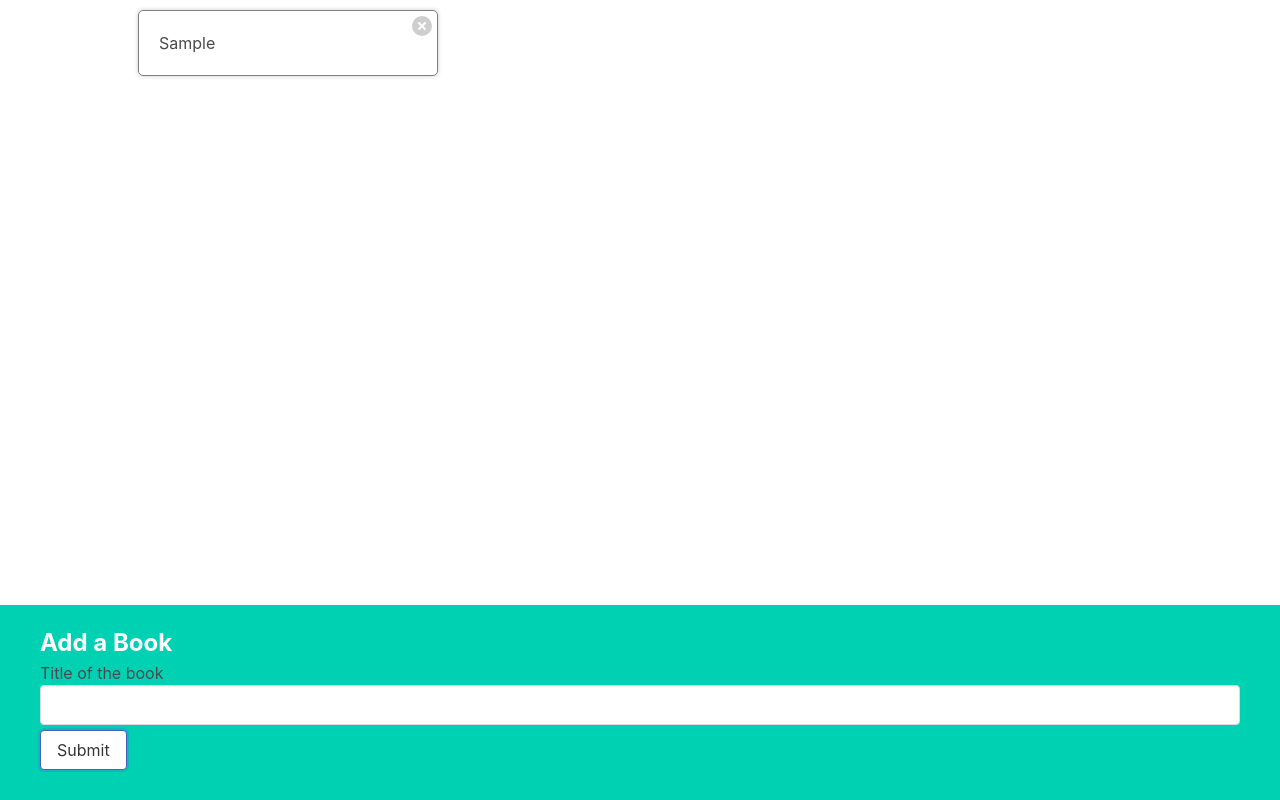
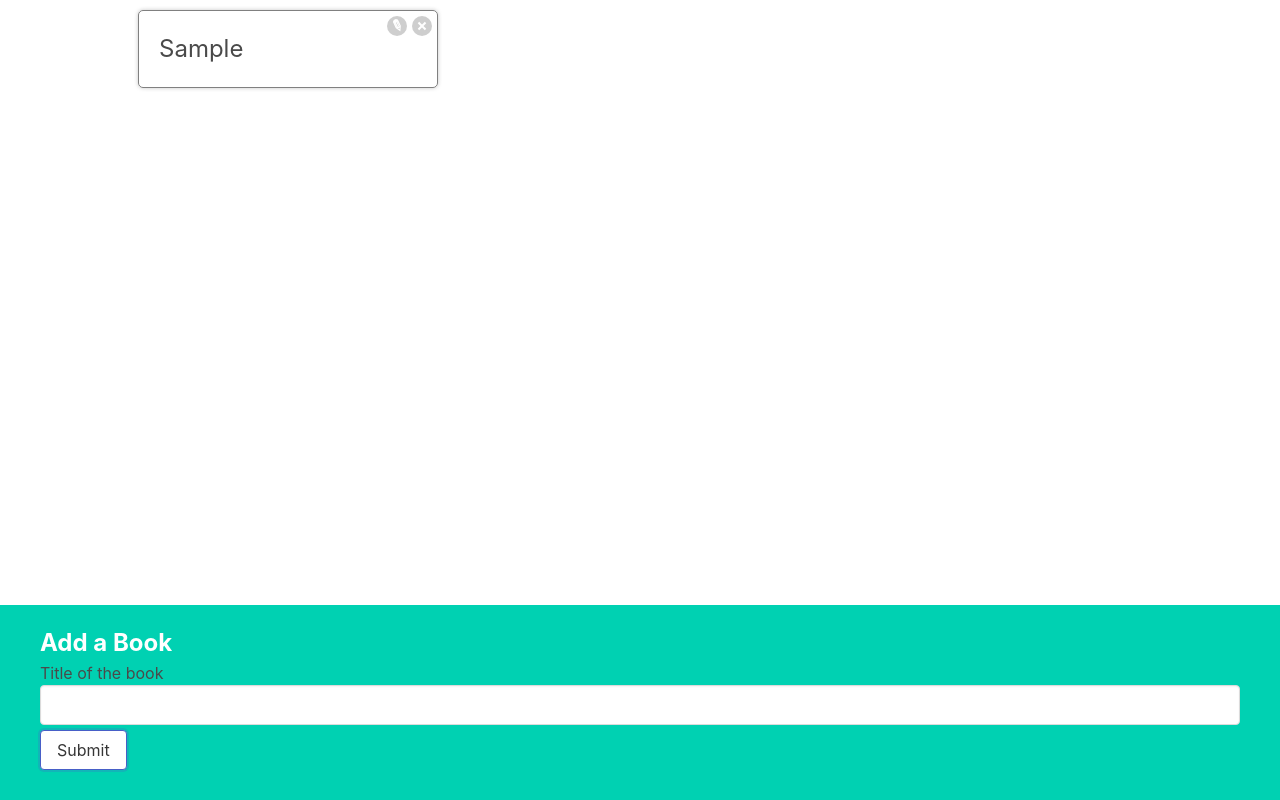
Before and after one commit to AmanPurohit2002/BookCrud, a React (Create React App) app: page / in a window 1280 px wide. Both pictures are taken after typing "Sample" into the empty fields and a click on the button "Submit". Built offline with nearby package versions, Linux system fonts and the light colour scheme.

Commit message:
toogle form in book show implemented

```diff
--- a/src/components/BookShow.jsx
+++ b/src/components/BookShow.jsx
@@ -1,17 +1,30 @@
-// import BookEdit from './BookEdit';
+import BookEdit from './BookEdit';
+import { useState } from "react";
 
 const BookShow=({book,onDeleteById})=>{
+    const[showEdit,setShowEdit]=useState(false);
 
-    const handleClick=()=>{
+    const handleDeleteClick=()=>{
         onDeleteById(book.id);
+    }
+
+    const handleEditClick=()=>{
+        setShowEdit(!showEdit);
+    }
+
+    let content=<h3>{book.title}</h3>;
+
+    if(showEdit){
+        content=<BookEdit/>
     }
 
     return (
         <div className="book-show">
-            {/* <BookEdit/> */}
-            {book.title}
+            <div>{content}</div>
+
             <div className="actions">
-                <button onClick={handleClick} className="delete" >Delete</button>
+                <button onClick={handleEditClick} className="edit">Edit</button>
+                <button onClick={handleDeleteClick} className="delete" >Delete</button>
             </div>
 
 
```
